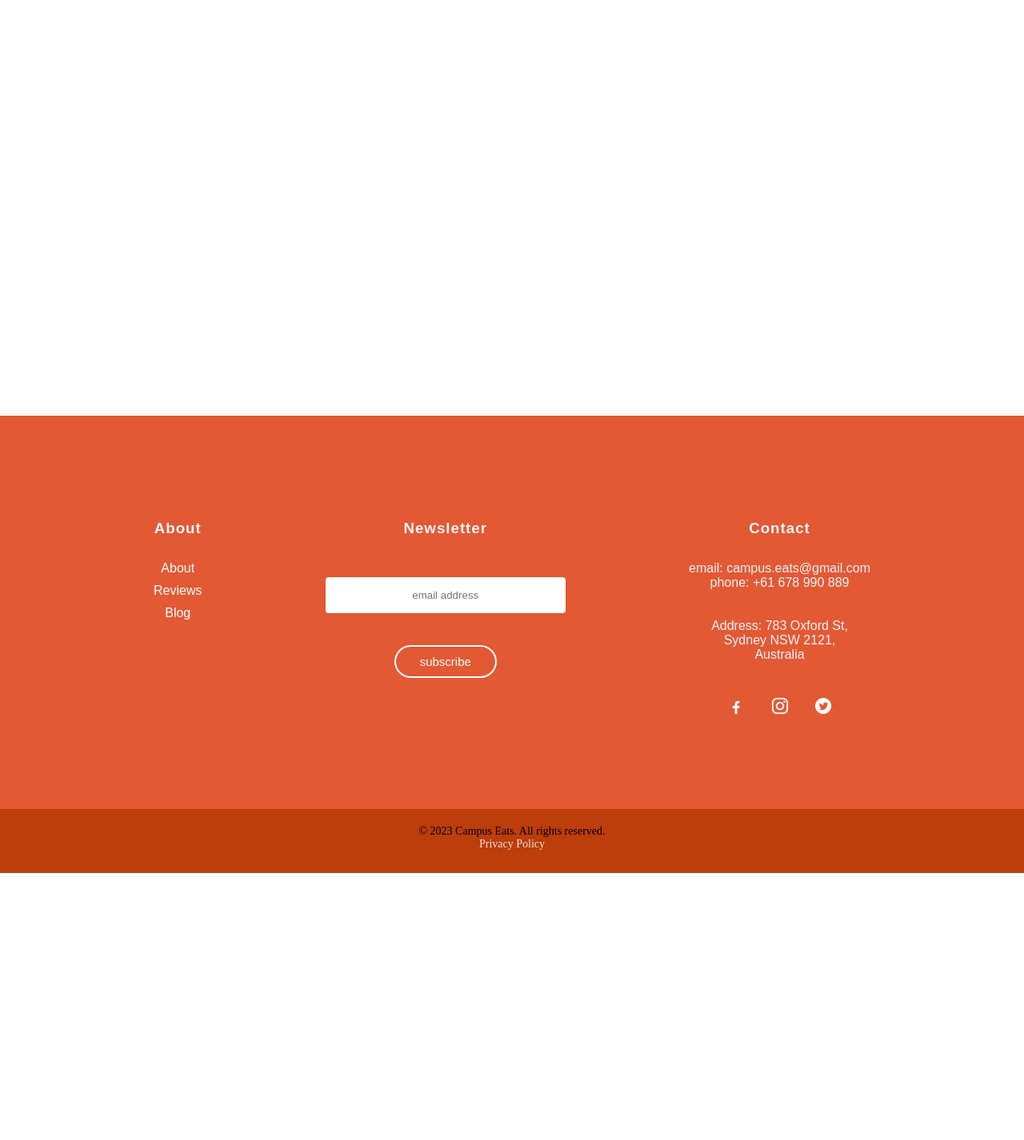
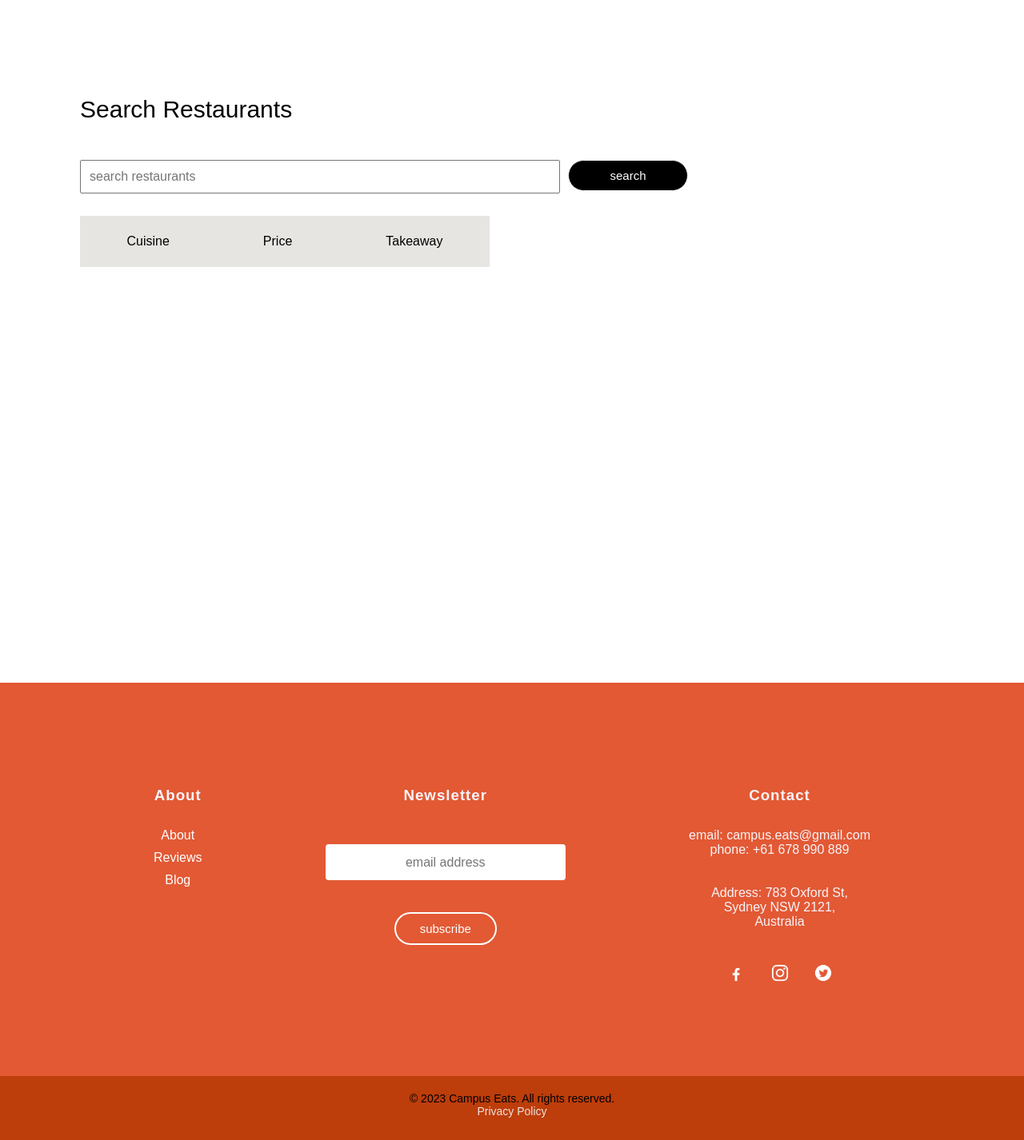
Before and after one commit to VivOwoH/CampusEats, a Django app: page / in a window 1280 px wide. Shown: the part 46-1472 px from the top of the page at 80% size. Before the commit the page ends 1138 px from the top, so only its background shows below. Run offline with Django 4.2, Linux system fonts and the light colour scheme.

Commit message:
search_box_main_pg + plain_admin

```diff
--- /dev/null
+++ b/campusEats/apps/restaurants/templates/restaurants/home.html
@@ -0,0 +1,50 @@
+<!-- user/register.html -->
+{% extends 'base.html' %}
+
+{% block title %}Welcome - My Website{% endblock %}
+
+
+{% block content %}
+        <!--search box-->
+        <div class="label_container"><label for="search_label" > Search Restaurants </label></div>
+
+        <div class="search-wrapper">
+
+            <input id="search" type="search" placeholder="search restaurants">
+            <button id="search_button" type="submit">search</button>
+        </div>
+
+        </div>
+
+        </div>
+
+
+
+        <nav>
+            <div class="dropdown_nav">
+                <div class="cuisine">
+                    <button>Cuisine</button>
+                    <ul>
+                        <li><a href=""></a>Western</li>
+                        <li><a href=""></a>Italian</li>
+                        <li><a href=""></a>Chinese</li>
+                        <li><a href=""></a>Thai</li>
+                    </ul>
+                </div>
+                <div class="price">
+                    <button>Price</button>
+                    <ul>
+                        <li><a href=""></a>$</li>
+                        <li><a href=""></a>$$</li>
+                        <li><a href=""></a>$$$</li>
+                        <li><a href=""></a>$$$$</li>
+                    </ul>
+                </div>
+                <div class="takeaway">
+                    <button>Takeaway</button>
+                </div>
+            </div>
+        </nav>
+        <div style="height:200px"></div>
+
+{% endblock %}
--- /dev/null
+++ b/campusEats/apps/restaurants/urls.py
@@ -0,0 +1,10 @@
+# user/urls.py
+from django.urls import path, include, re_path as url
+from . import views
+
+urlpatterns = [
+    # Other URL patterns for user-related views
+    # path('login/', views.user_login, name='login'),
+    path('', views.render_home, name='Home'),
+
+]
--- a/campusEats/apps/restaurants/views.py
+++ b/campusEats/apps/restaurants/views.py
@@ -1,3 +1,9 @@
-from django.shortcuts import render
+from django.shortcuts import render, redirect
+from django.contrib.auth import login, authenticate
+from django.contrib import messages
+from django.contrib.auth.forms import AuthenticationForm
+from django.http import HttpResponse
 
+def render_home(request):
+    return render(request, 'restaurants/home.html')
 # Create your views here.
--- a/campusEats/apps/user/urls.py
+++ b/campusEats/apps/user/urls.py
@@ -5,8 +5,9 @@ from . import views
 urlpatterns = [
     # Other URL patterns for user-related views
     # path('login/', views.user_login, name='login'),
-    path('', views.render_base_template, name='render_base'),
+    # path('', views.render_base_template, name='render_base'),
     path('register/', views.user_register, name='user_register'),
     path('success/', views.render_success, name='success'),
+    path('register/admin/', views.render_admin_dashboard, name='admin_dashboard')
 
 ]
--- a/campusEats/apps/user/views.py
+++ b/campusEats/apps/user/views.py
@@ -63,6 +63,9 @@ def user_register(request):
 
     return render(request, 'user/register.html')
 
-
 def render_success(request):
     return render(request, 'user/success.html')
+
+# for the rendering of the admin
+def render_admin_dashboard(request):
+    return render(request,'user/adminhome.html')
--- /dev/null
+++ b/campusEats/assets/restaurants/home.css
@@ -0,0 +1,128 @@
+*{
+    font-family: Arial, Helvetica, sans-serif;
+}
+.search-wrapper{
+    padding-left: 100px;
+    overflow:hidden;
+    height:50px;
+    background-color: white;
+}
+
+#search{
+    float:left;
+    padding:10px;
+    color: black;
+    max-width: 600px;
+    width:100%;
+}
+
+.label_container{
+    height:200px;
+    padding-top: 120px;
+    padding-left: 100px;
+    font-family: Arial, Helvetica, sans-serif;
+    font-size: 30px;
+}
+
+#search_button{
+
+    width:150px;
+    background-color: black;
+    border:1px solid;
+    color:white;
+    border-radius: 30px;
+    padding:10px 30px;
+    margin-left: 10px;
+    font-size: 15px;
+    cursor:pointer;
+    float:left;
+  }
+
+#search_button:hover{
+    background-color: grey;
+    color: white;
+}
+
+input{
+    font-size: 1rem;
+}
+
+.dropdown_nav{
+    height:8vh;
+    background:rgb(231, 229, 226);
+    display:flex;
+    justify-content:space-around;
+    align-items:center;
+    width:40%;
+    margin-top:20px;
+    margin-left:100px;
+
+
+
+}
+.cuisine, .price{
+    position:relative;
+}
+
+.cuisine ul,
+.price ul{
+    background-color: rgb(211, 209, 206);
+    position:absolute;
+    margin-top:10px;
+    width:200px;
+    height:200px;
+    display:flex;
+    justify-content: space-around;
+    align-items: center;
+    flex-direction: column;
+    list-style: none;
+    border-radius: 5px;
+    opacity:0;
+    pointer-events: none;
+    transform:translateY(-10px);
+    transition: all 0.4s ease;
+
+}
+
+.cuisine li,
+.price li{
+
+    width:100%;
+    height:100%;
+    display:flex;
+    justify-content: center;
+    align-items: center;
+}
+
+.cuisine li:hover,
+.price li:hover{
+    background-color: rgb(227, 223, 214);
+}
+
+
+.cuisine a, .price a{
+    color:black;
+    text-decoration: none;
+}
+
+.dropdown_nav button{
+    background: none;
+    border:none;
+    text-decoration: none;
+    font-size: 16px;
+    cursor:pointer;
+
+
+}
+
+.dropdown_nav button:hover{
+    color:grey;
+}
+
+
+.price button:focus + ul,
+.cuisine button:focus + ul{
+    opacity:1;
+    pointer-events: all;
+    transform:translateY(0px) ;
+}
--- a/campusEats/campusEats/settings.py
+++ b/campusEats/campusEats/settings.py
@@ -37,7 +37,8 @@ INSTALLED_APPS = [
     'django.contrib.sessions',
     'django.contrib.messages',
     'django.contrib.staticfiles',
-    'apps.user.apps.UserConfig'
+    'apps.user.apps.UserConfig',
+    'apps.restaurants.apps.RestaurantsConfig'
     # 'user.UserConfig',
     # 'apps.restaurants',
 
--- a/campusEats/campusEats/urls.py
+++ b/campusEats/campusEats/urls.py
@@ -31,6 +31,9 @@ from django.conf import settings
 urlpatterns = [
     path('admin/', admin.site.urls),
     path('', include('apps.user.urls')),  # Include the 'user' app's URLs
+    path('', include('apps.restaurants.urls')),  # Include the 'user' app's URLs
+    path('', include('apps.user.urls')),
+
 ]
 
 urlpatterns += staticfiles_urlpatterns()
--- a/campusEats/templates/base.html
+++ b/campusEats/templates/base.html
@@ -10,7 +10,10 @@
     <title>{% block title %}Campus Eats{% endblock %}</title>
 
     <!-- <link rel="stylesheet" href="static/style.css"> -->
+    <link rel="stylesheet" href="{% static 'restaurants/home.css' %}">
+
     <link rel="stylesheet" href="{% static 'basestyle.css' %}">
+
 
     <link rel="stylesheet" href= "https://fonts.googleapis.com/css?family=Poppins">
 
@@ -28,7 +31,7 @@
     <a class="logo" href="#"><img src="{% static 'CE_logo.png' %}" alt="Logo"></a>
 
     </div>
-    <div style="height:200px">
+    <div>
         <main>
             {% block content %}{% endblock %}
         </main>
```
Also changed, not shown: campusEats/apps/user/templates/user/adminhome.html (added, +44 -0 lines), campusEats/assets/admin/admin.css (added, +80 -0 lines), campusEats/apps/restaurants/apps.py (line endings or trailing spaces), campusEats/apps/user/apps.py (line endings or trailing spaces).
